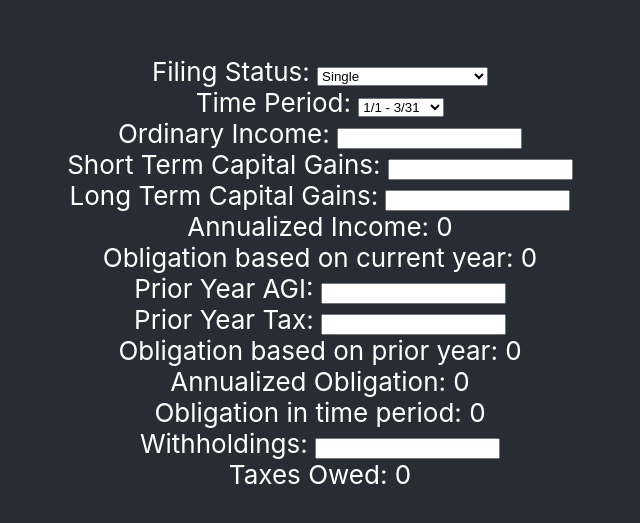
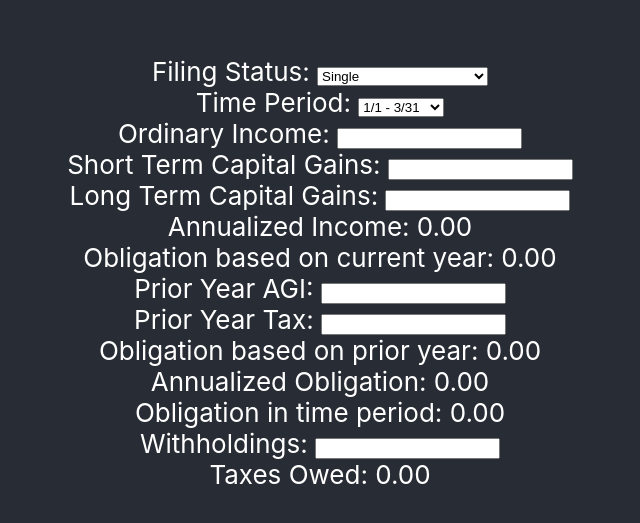
Before and after one commit to tomo-otsuka/brasstax, a React (Create React App) app: page / in a window 1280 px wide. Shown: the part 127-650 px from the top of the page, without its empty margins (320-960 px from the left). Built offline with nearby package versions, Linux system fonts and the light colour scheme.

Commit message:
output 2 decimal values

```diff
--- a/src/App.js
+++ b/src/App.js
@@ -223,11 +223,11 @@ class App extends React.Component {
 
         <LabeledSpan
           label="Annualized Income"
-          value={this.state.annualizedIncome}
+          value={this.state.annualizedIncome.toFixed(2)}
         ></LabeledSpan>
         <LabeledSpan
           label="Obligation based on current year"
-          value={this.state.obligationBasedOnCurrentYear}
+          value={this.state.obligationBasedOnCurrentYear.toFixed(2)}
         ></LabeledSpan>
 
         <LabeledTextBox
@@ -241,7 +241,7 @@ class App extends React.Component {
 
         <LabeledSpan
           label="Obligation based on prior year"
-          value={this.state.obligationBasedOnPriorYear}
+          value={this.state.obligationBasedOnPriorYear.toFixed(2)}
         ></LabeledSpan>
 
         <LabeledSpan
@@ -249,12 +249,12 @@ class App extends React.Component {
           value={Math.min(
             this.state.obligationBasedOnPriorYear,
             this.state.obligationBasedOnCurrentYear
-          )}
+          ).toFixed(2)}
         ></LabeledSpan>
 
         <LabeledSpan
           label="Obligation in time period"
-          value={this._calculateObligationDuringTimePeriod()}
+          value={this._calculateObligationDuringTimePeriod().toFixed(2)}
         ></LabeledSpan>
 
         <LabeledTextBox
@@ -264,7 +264,7 @@ class App extends React.Component {
 
         <LabeledSpan
           label="Taxes Owed"
-          value={this._calculateTaxesOwed()}
+          value={this._calculateTaxesOwed().toFixed(2)}
         ></LabeledSpan>
       </div>
     );
```
